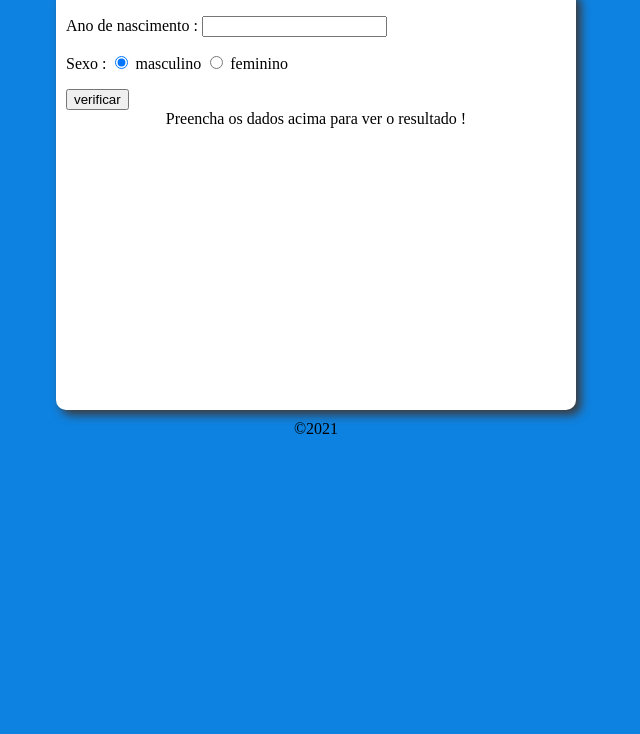
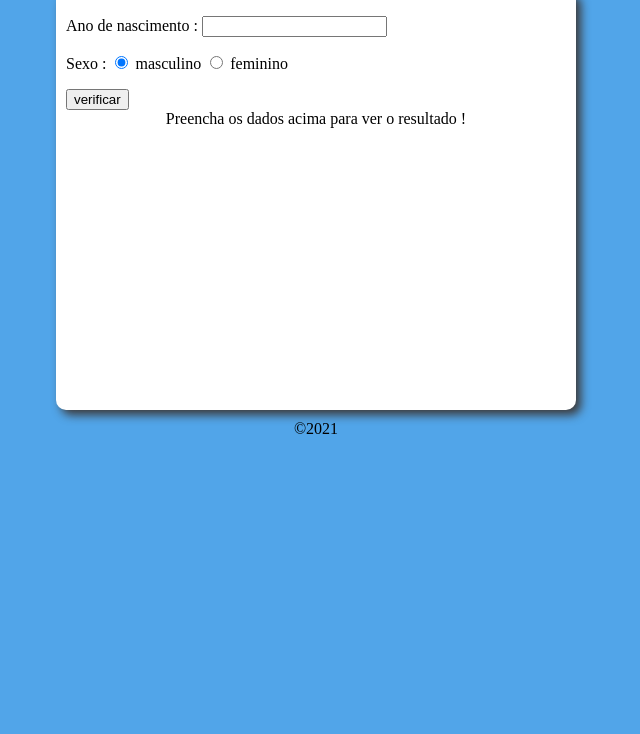
Before and after one commit to WandersonAlmeida/verificador-de-idade, a plain HTML site: page index.html in a window 1280 px wide. Shown: the part 66-800 px from the top of the page, without its empty margins (324-964 px from the left). Drawn offline with Linux system fonts and the light colour scheme.

Commit message:
mudança de cor de fundo

```diff
--- a/style.css
+++ b/style.css
@@ -1,5 +1,5 @@
 body{
-    background: rgb(14, 130, 224);
+    background: rgb(81, 165, 233);
     display: flex;
     flex-direction: column;
     align-items: center;
```
